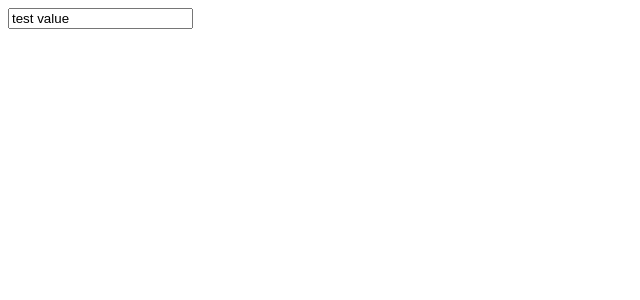
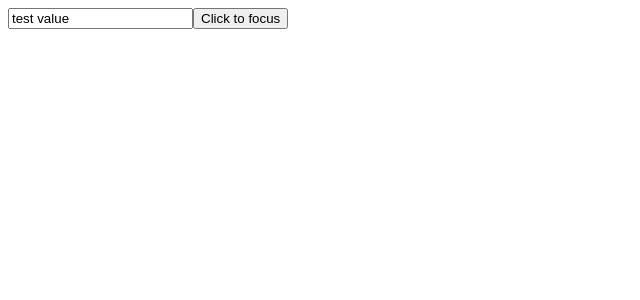
Before and after one commit to parisaMontakhab/ReactLearning, a React (Vite) app: page / in a window 1280 px wide. Shown: the top 300 px of the page, without its empty margins (0-640 px from the left). Built offline with nearby package versions, Linux system fonts and the light colour scheme.

Commit message:
feat: add button in renderlogic refcomponent

```diff
--- a/src/RefCmpnnt.jsx
+++ b/src/RefCmpnnt.jsx
@@ -10,6 +10,7 @@ export default function RefCmpnnt() {
   return (
     <div>
         <input placeholder="search" ref={refValue}/>
+        <button>Click to focus</button>
     </div>
   )
 }
```
